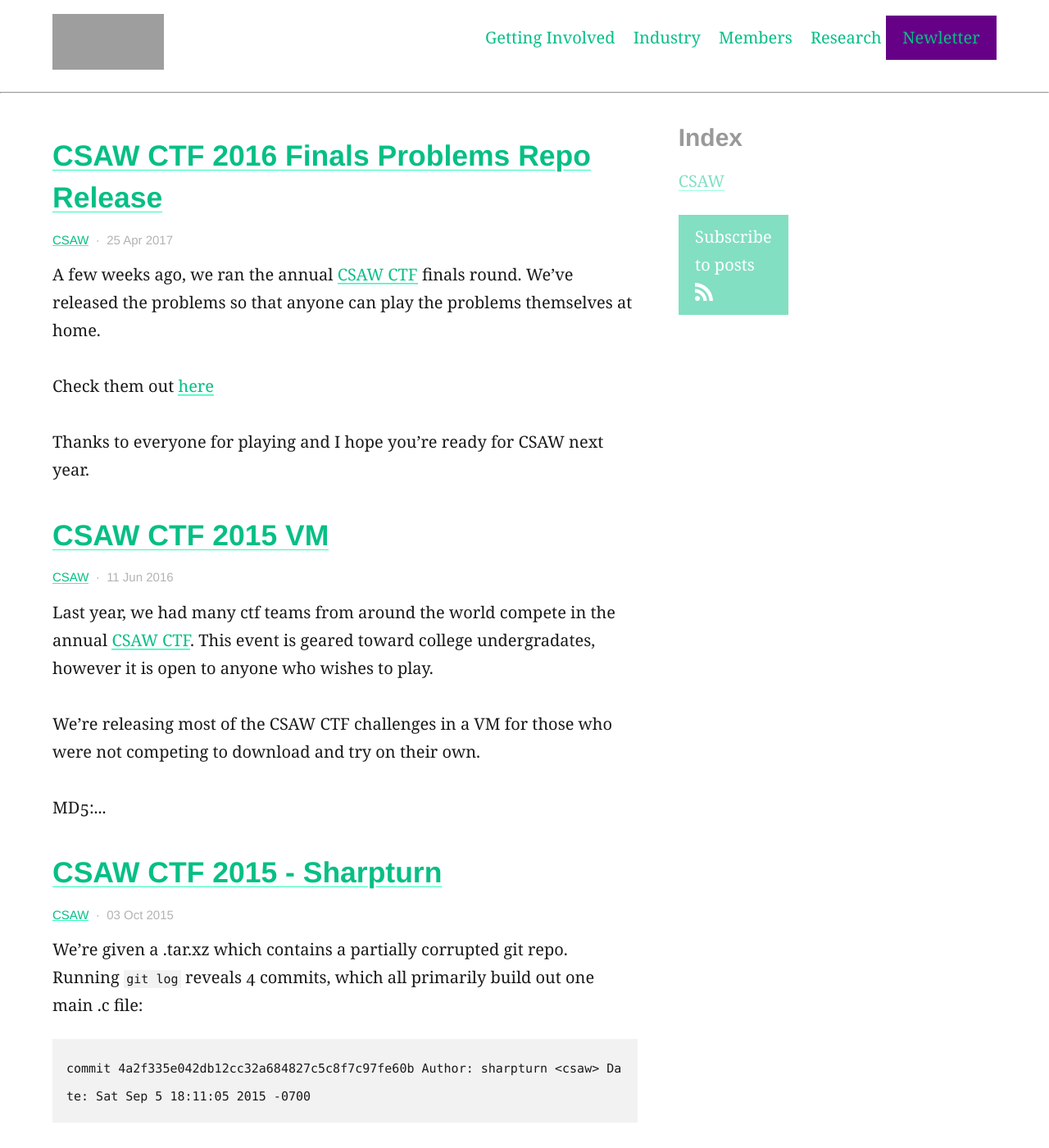
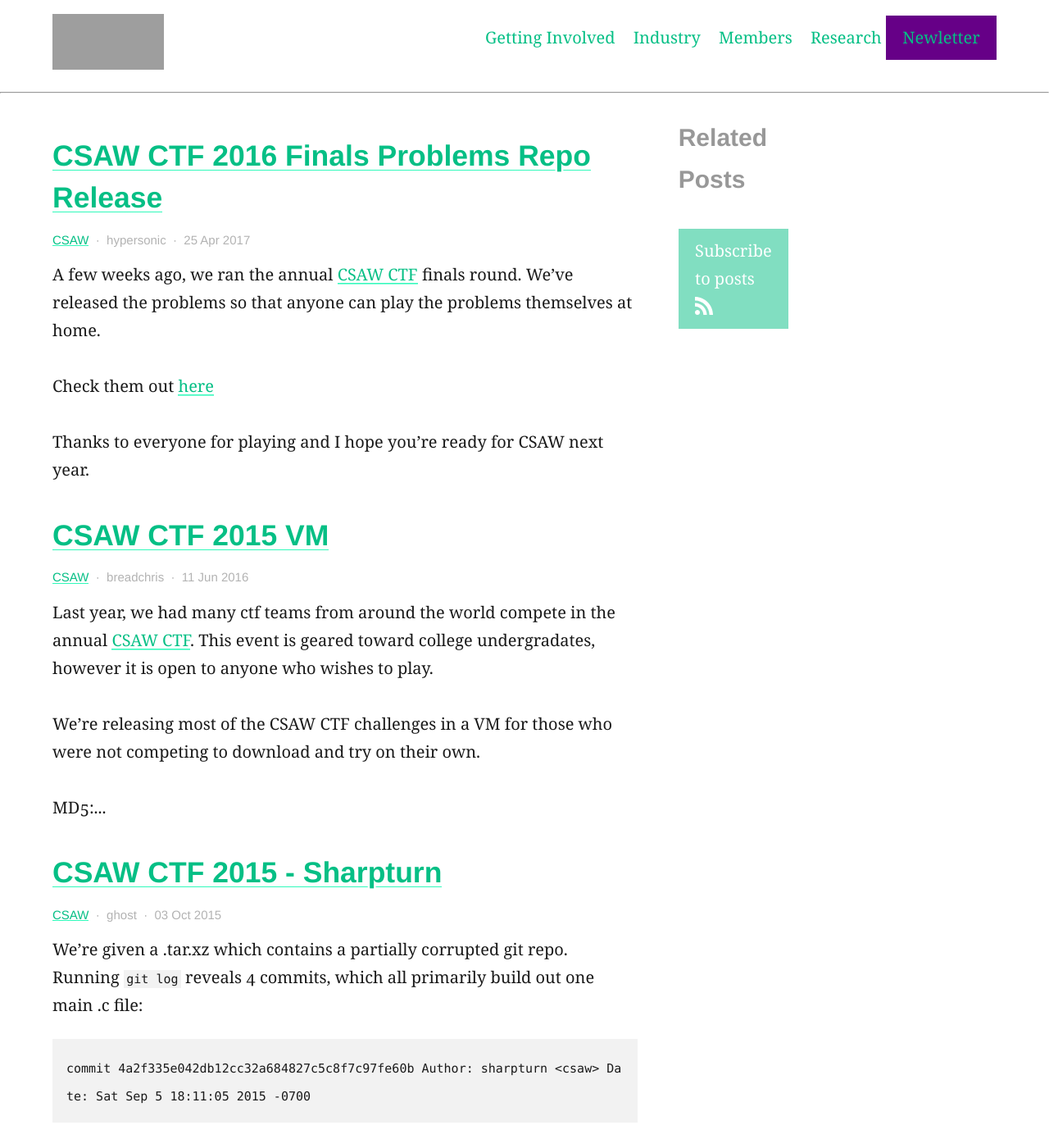
Before and after one commit to isislab/osiris.github.io, a Jekyll site: the page built from pagenate/index.html, in a window 1280 px wide and 1400 px high. Shown: the whole window at 82% size. Built offline with Jekyll 4.4.1, drawn with Linux system fonts in a browser that asks for light colours; the list of posts is cut into pages by our own code; grey boxes are pictures that could not be loaded.

Commit message:
Blog Post Formatting Fixes

```diff
--- a/_includes/post-categories.html
+++ b/_includes/post-categories.html
@@ -8,8 +8,8 @@
 				 	<article class="article  article--post  typeset">
 					 	<h3><a href="{{ page.url }}" title="Post - {{ page.title }}">{{ page.title }}</a></h3>
 						{% include post-meta.html %}
-						{{ page.excerpt | markdownify | truncatewords: 60 }}
-				 	</article>
+						{{ page.excerpt | markdownify | truncatewords: 25 }}
+				</article>
 			 </li>
 		 {% endfor %}
 		</ul>
--- a/_includes/post-meta.html
+++ b/_includes/post-meta.html
@@ -1,3 +1,3 @@
 <small class="small  post-meta">
-  {% if page.category %}<span class="label  label--category"><a href="/categories#{{ page.category | downcase }}">{{ page.category }}</a></span>&nbsp;&nbsp;&middot;&nbsp;&nbsp;{% endif %}<time datetime="{{ page.date | date_to_xmlschema }}" class="time">{{ page.date | date_to_string }}</time>
+  {% if page.category %}<span class="label  label--category"><a href="/categories#{{ page.category | downcase }}">{{ page.category }}</a></span>&nbsp;&nbsp;&middot;&nbsp;&nbsp;{% endif %}{% if page.author %}{{ page.author }}&nbsp;&nbsp;&middot;&nbsp;&nbsp;{% endif %}<time datetime="{{ page.date | date_to_xmlschema }}" class="time">{{ page.date | date_to_string }}</time>
 </small>
--- a/_includes/site-aside.html
+++ b/_includes/site-aside.html
@@ -5,17 +5,16 @@
     <a class="twitter-timeline" href="https://twitter.com/isislab">Tweets by isislab</a> <script async src="//platform.twitter.com/widgets.js" charset="utf-8"></script>
 
   {% else if page.layout == "categories" %}
-    <section class="section  section--category-index">
-      <h3>Index</h3>
-      {% include nav-categories.html %}
-    </section>
-  {% endif %}
-
-  {% if page.collection == "posts" %}
-    {% include post-related.html %}
+    {% if page.title == "Research" %}
+      <section class="section  section--category-index">
+        <h3>Index</h3>
+        {% include nav-categories.html %}
+      </section>
+    {% endif %}
   {% endif %}
 
   {% if page.collection == "posts" or paginator.posts %}
+    {% include post-related.html %}
     {% include button.html text="Subscribe to posts &nbsp;" icon="rss" link="/feed.xml" %}
   {% endif %}
 
--- a/_layouts/categories.html
+++ b/_layouts/categories.html
@@ -6,7 +6,7 @@
 
 <main class="main  container">
 
-	<div class="content  content--aside-left">
+	<div class="content content--aside-left">
 
 		<article class="article  article--page typeset">
 
```
